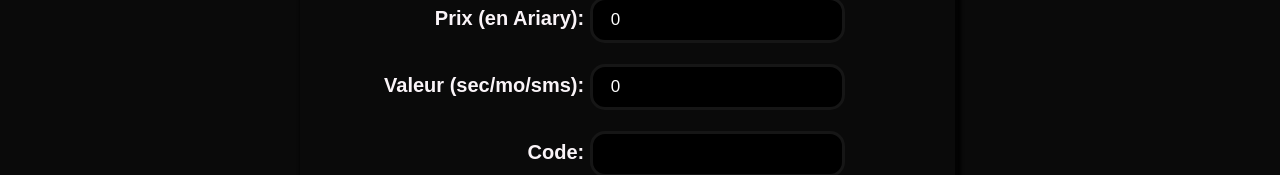
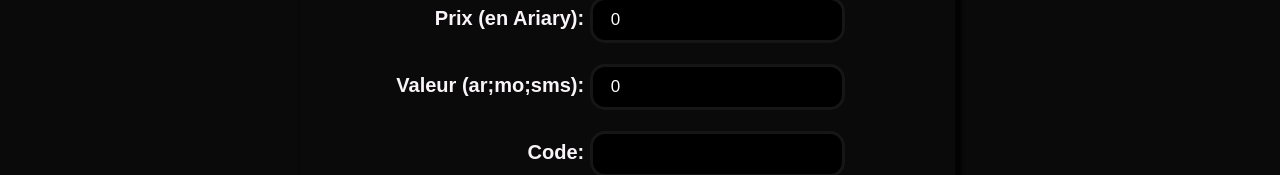
Before and after one commit to titirh/MobileMoneyBack, an Angular app: page /addOffre in a window 1280 px wide. Shown: the part 343-518 px from the top of the page. Built offline with nearby package versions, Linux system fonts and the light colour scheme; sample sign-in values are in the browser's storage.

Commit message:
Update new-offre-admin.component.html

```diff
--- a/src/app/new-offre-admin/new-offre-admin.component.html
+++ b/src/app/new-offre-admin/new-offre-admin.component.html
@@ -16,8 +16,8 @@
             <label> Prix (en Ariary): </label>
             <input type="text" [(ngModel)]="modelAdd.montant" name="montant_offre"> <br><br>
 
-            <label> Valeur (sec/mo/sms): </label>
-            <input type="text" [(ngModel)]="modelAdd.valeur" name="valeur_offre"> <br><br>
+            <label> Valeur (ar;mo;sms): </label>
+            <input type="text" [(ngModel)]="modelAdd.valeur" name="valeur_offre" placeholder="00;00;00"> <br><br>
 
             <label> Code: </label>
             <input type="text" [(ngModel)]="modelAdd.code" name="code_offre"> <br><br>
```
